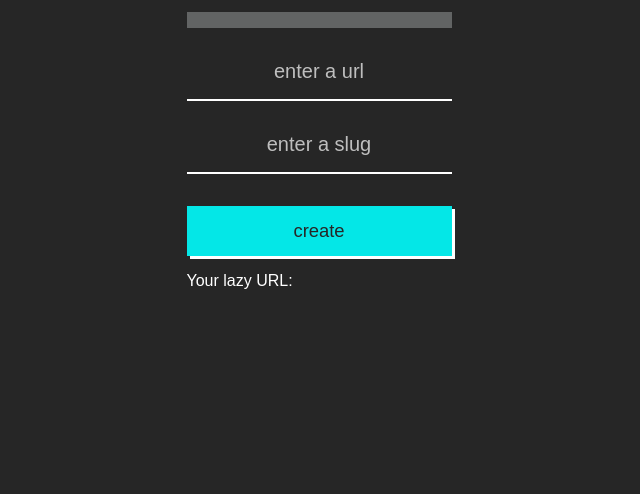
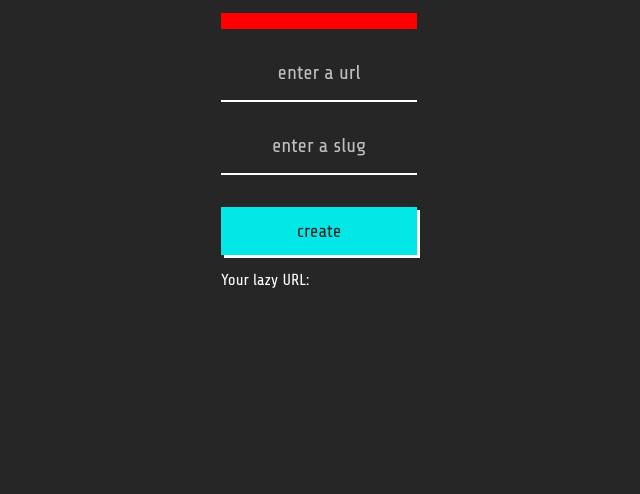
Before and after one commit to Nisharrk/iamlazy, a website: page public/index.html in a window 1280 px wide. Shown: the part 306-800 px from the top of the page, without its empty margins (321-961 px from the left). Drawn offline with Linux system fonts and the light colour scheme.

Commit message:
fixes some UI bugs and adds font

```diff
--- a/public/404.css
+++ b/public/404.css
@@ -13,7 +13,7 @@ body {
 }
 
 body {
-  font-family: "Poppins", sans-serif;
+  font-family: "Share Tech", sans-serif;
   display: flex;
   flex-direction: column;
   justify-content: center;
@@ -40,9 +40,11 @@ header {
 
 .not-found {
   margin: 1rem 0;
-  color: #ffffff;
-  font-size: 3rem;
+  color: #ff0101;
+  font-size: 7rem;
   font-weight: normal;
+  padding-top: 5px;
+  padding-bottom: 5px;
 }
 
 .go-home-link {
--- a/public/style.css
+++ b/public/style.css
@@ -13,7 +13,7 @@ body {
 }
 
 body {
-  font-family: "Poppins", sans-serif;
+  font-family: "Share Tech", sans-serif;
   display: flex;
   flex-direction: column;
   justify-content: center;
@@ -40,7 +40,7 @@ header {
 }
 
 .error {
-  background: #626464;
+  background: red;
   padding: 0.5rem 0.5rem;
   color: #ffffff;
   margin-bottom: 1rem;
```
Also changed, not shown: public/404.html (+1 -1 lines).
